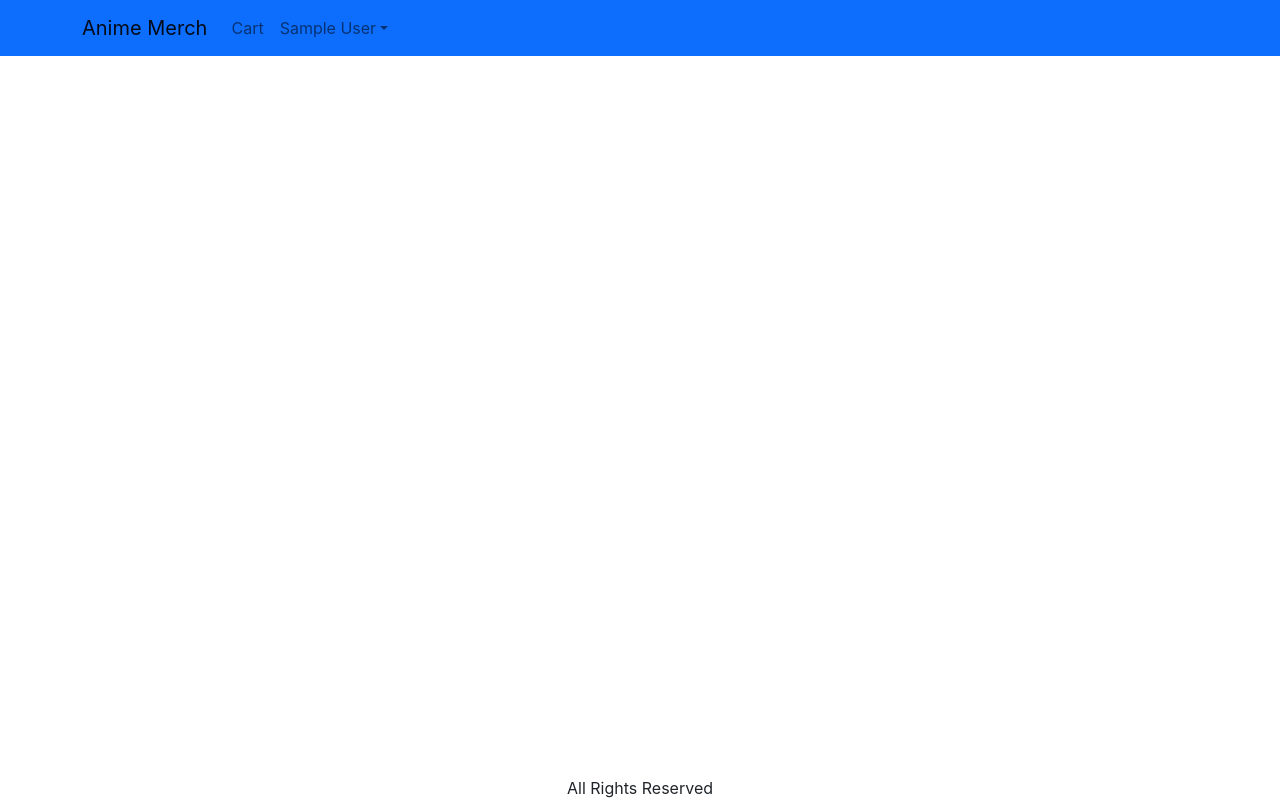
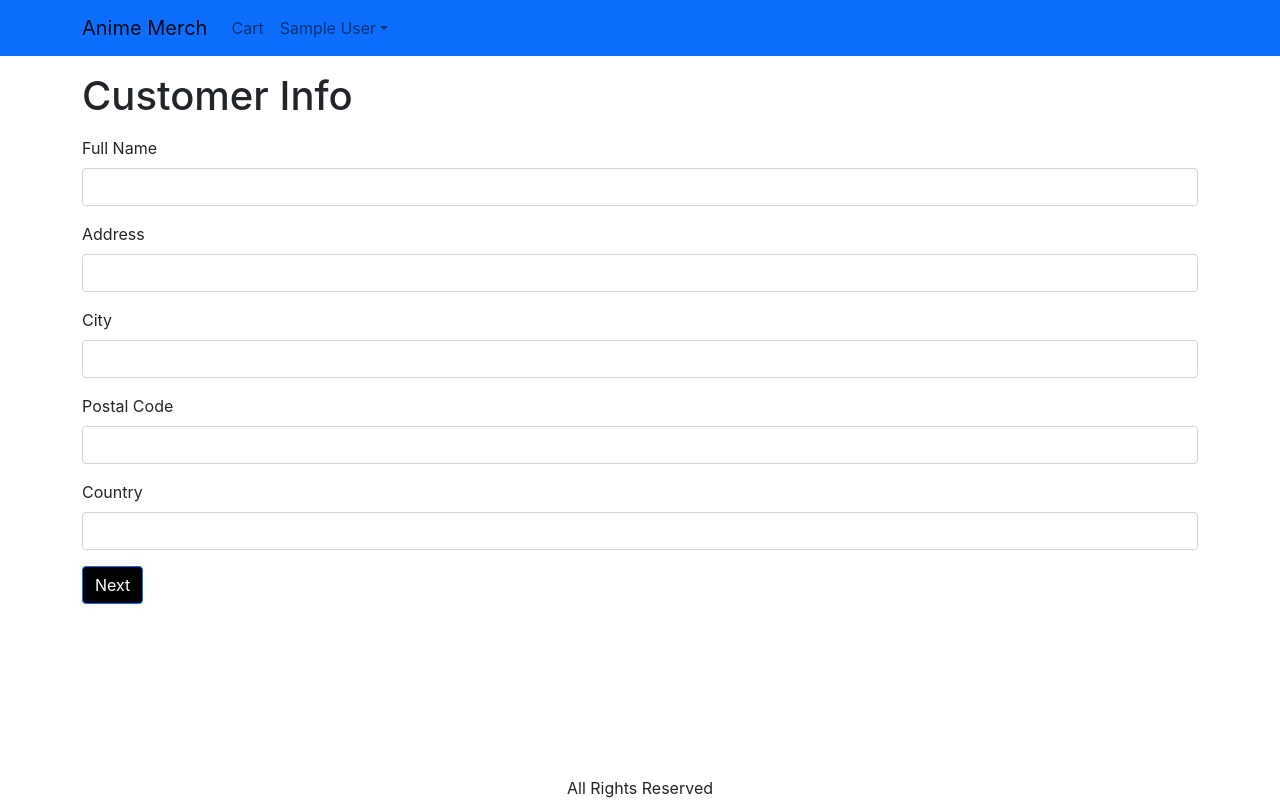
Before and after one commit to BHernandez9632/AnimeMerch, a React (Create React App) app in the folder frontend/: page /shipping in a window 1280 px wide. Built offline with nearby package versions, Linux system fonts and the light colour scheme; sample sign-in values are in the browser's storage.

Commit message:
CustomerInformation

```diff
--- a/frontend/src/App.js
+++ b/frontend/src/App.js
@@ -11,6 +11,7 @@ import { useContext } from 'react';
 import { Storage } from './Storage';
 import CartPage from './pages/CartPage';
 import LoginPage from './pages/LoginPage';
+import CustomerInfoPage from './pages/CustomerInfoPage';
 
 function App() {
   const { state, dispatch: ctxDispatch } = useContext(Storage);
@@ -19,6 +20,7 @@ function App() {
   const logoutHandler = () => {
     ctxDispatch({ type: 'USER_LOGOUT' });
     localStorage.removeItem('userInfo');
+    localStorage.removeItem('customerInformation');
   };
   return (
     <BrowserRouter>
@@ -70,6 +72,7 @@ function App() {
               <Route path="/merch/:slug" element={<MerchPage />} />
               <Route path="/signin" element={<LoginPage />} />
               <Route path="/cart" element={<CartPage />} />
+              <Route path="/shipping" element={<CustomerInfoPage />} />
               <Route path="/" element={<HomePage />} />
             </Routes>
           </Container>
--- a/frontend/src/Storage.js
+++ b/frontend/src/Storage.js
@@ -8,6 +8,10 @@ const initialState = {
     : null,
 
   cart: {
+    customerInformation: localStorage.getItem('customerInformation')
+      ? JSON.parse(localStorage.getItem('customerInformation'))
+      : {},
+
     cartItems: localStorage.getItem('cartItems')
       ? JSON.parse(localStorage.getItem('cartItems'))
       : [],
@@ -40,6 +44,16 @@ function reducer(state, interact) {
       return {
         ...state,
         userInfo: null,
+        cartItems: [],
+        customerInformation: {},
+      };
+    case 'SAVE_CUSTOMER_INFORMATION':
+      return {
+        ...state,
+        cart: {
+          ...state.cart,
+          customerInformation: interact.payload,
+        },
       };
     default:
       return state;
--- /dev/null
+++ b/frontend/src/pages/CustomerInfoPage.js
@@ -0,0 +1,115 @@
+import React, { useContext, useEffect, useState } from 'react';
+import { Helmet } from 'react-helmet-async';
+import Form from 'react-bootstrap/Form';
+import Button from 'react-bootstrap/Button';
+import { useNavigate } from 'react-router-dom';
+import { Storage } from '../Storage';
+
+export default function CustomerInfoPage() {
+  const navigate = useNavigate();
+  const { state, dispatch: ctxDispatch } = useContext(Storage);
+  const {
+    userInfo,
+    cart: { customerInformation },
+  } = state;
+
+  const [fName, setFName] = useState(customerInformation.fName || '');
+  const [address, setAddress] = useState(customerInformation.address || '');
+  const [city, setCity] = useState(customerInformation.city || '');
+  const [pCode, setPCode] = useState(customerInformation.pCode || '');
+  const [country, setCountry] = useState(customerInformation.country || '');
+
+  useEffect(() => {
+    if (!userInfo) {
+      navigate('/signin?redirect=/shipping');
+    }
+  }, [userInfo, navigate]);
+
+  const submitHandler = (e) => {
+    e.preventDefault();
+
+    ctxDispatch({
+      type: 'SAVE_CUSTOMER_INFORMATION',
+      payload: {
+        fName,
+        address,
+        city,
+        pCode,
+        country,
+      },
+    });
+    localStorage.setItem(
+      'customerInformation',
+      JSON.stringify({
+        fName,
+        address,
+        city,
+        pCode,
+        country,
+      })
+    );
+    navigate('/payment');
+  };
+
+  return (
+    <div>
+      <Helmet>
+        <title>Shipping Info</title>
+      </Helmet>
+      <div className="contaienr s-container">
+        <h1 className="my-3"> Customer Info </h1>
+
+        <Form onSubmit={submitHandler}>
+          <Form.Group className="mb-3" controlId="fName">
+            <Form.Label>Full Name</Form.Label>
+            <Form.Control
+              value={fName}
+              onChange={(e) => setFName(e.target.value)}
+              required
+            />
+          </Form.Group>
+
+          <Form.Group className="mb-3" controlId="address">
+            <Form.Label>Address</Form.Label>
+            <Form.Control
+              value={address}
+              onChange={(e) => setAddress(e.target.value)}
+              required
+            />
+          </Form.Group>
+          <Form.Group className="mb-3" controlId="city">
+            <Form.Label>City</Form.Label>
+            <Form.Control
+              value={city}
+              onChange={(e) => setCity(e.target.value)}
+              required
+            />
+          </Form.Group>
+
+          <Form.Group className="mb-3" controlId="pCode">
+            <Form.Label>Postal Code</Form.Label>
+            <Form.Control
+              value={pCode}
+              onChange={(e) => setPCode(e.target.value)}
+              required
+            />
+          </Form.Group>
+
+          <Form.Group className="mb-3" controlId="country">
+            <Form.Label>Country</Form.Label>
+            <Form.Control
+              value={country}
+              onChange={(e) => setCountry(e.target.value)}
+              required
+            />
+          </Form.Group>
+          <div className="mb-3">
+            <Button variant="primary" type="submit">
+              Next
+            </Button>
+          </div>
+        </Form>
+      </div>
+    </div>
+  );
+}
```
